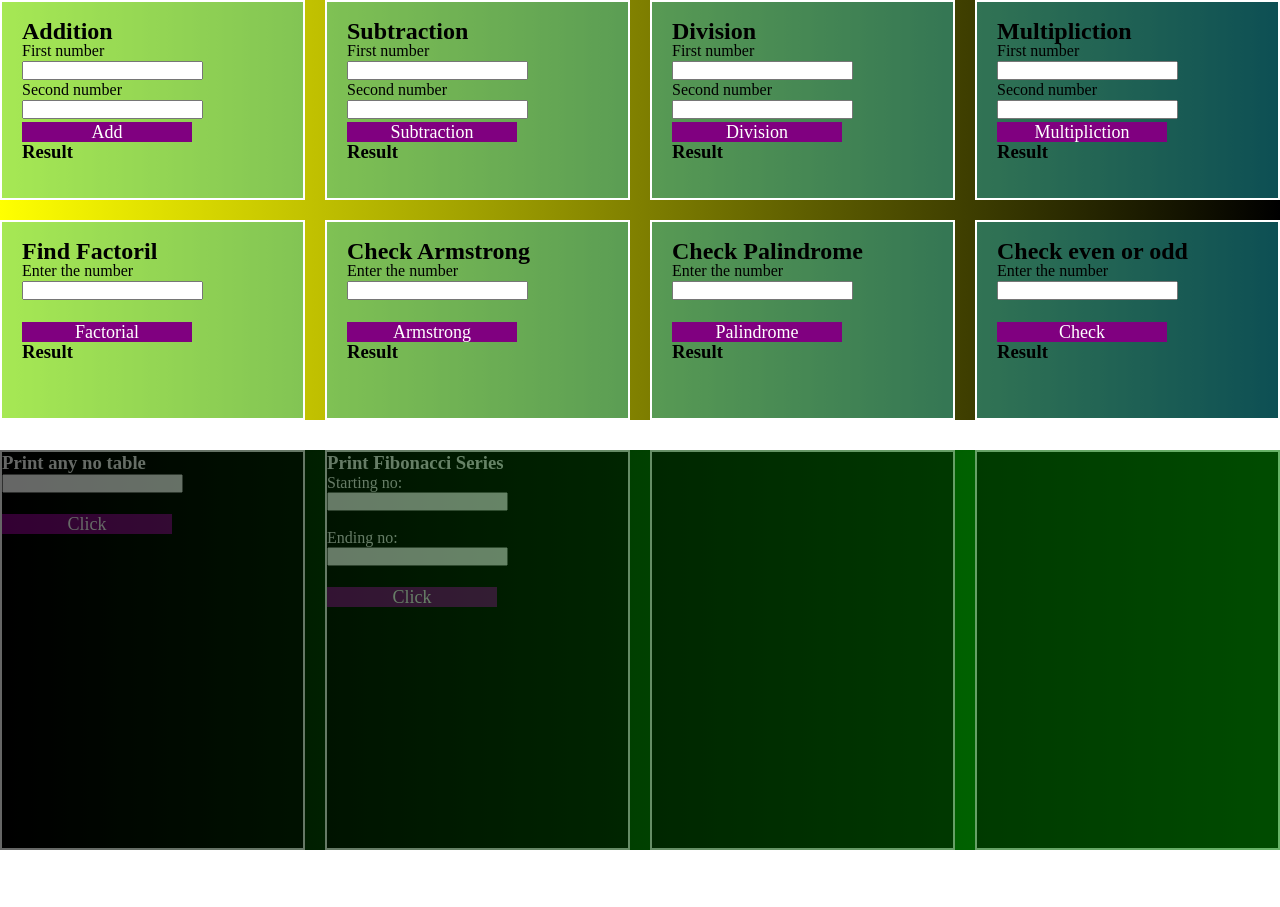
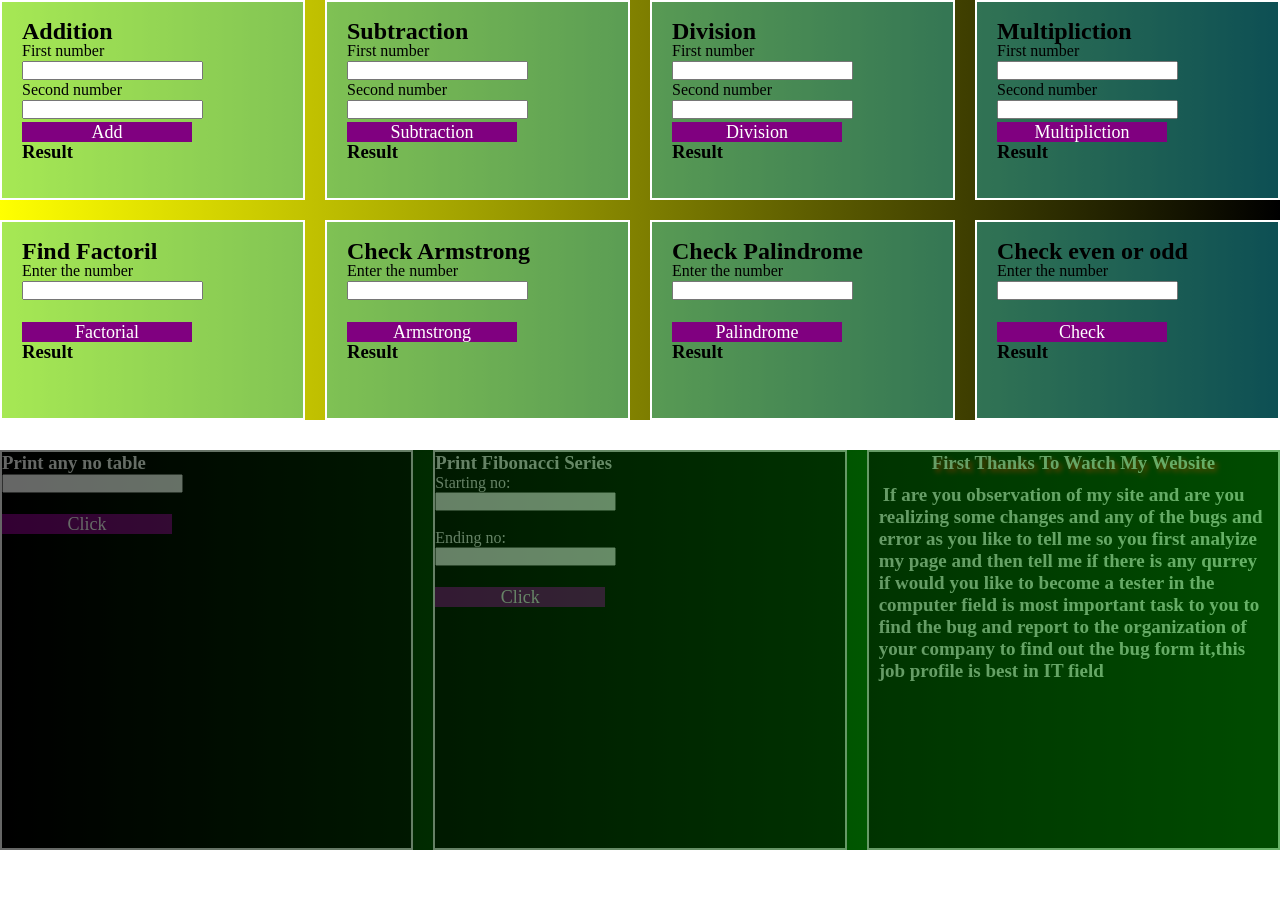
Before and after one commit to 12816jayesh/all_arithmatic_op, a plain HTML site: page index.html in a window 1280 px wide. Drawn offline with Linux system fonts and the light colour scheme.

Commit message:
udate info for the user
nothis a special

```diff
--- a/index.html
+++ b/index.html
@@ -122,7 +122,16 @@
             </ul>
         </div>
     </div>
-    <div id="merge_div_three"></div>
+    <div id="merge_div_three">
+            <h3>First Thanks to watch my website </h3>
+        <p>If are you observation of my site and are you realizing some changes and any of the bugs and error
+            as you like to tell me so you first analyize my page and then tell me if there is any qurrey
+            if would you like to become a tester in the computer field is most important task to you to find the
+            bug and report to the organization of your company to find out the bug form it,this job profile is
+            best in IT field
+        </p>
+    </div>
+    </div>
     <div id="merge_div_four"></div>
 
 
```
